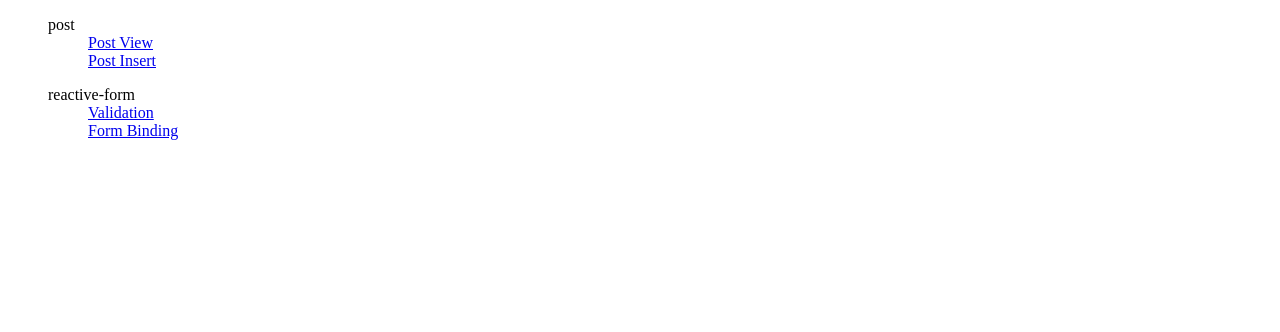
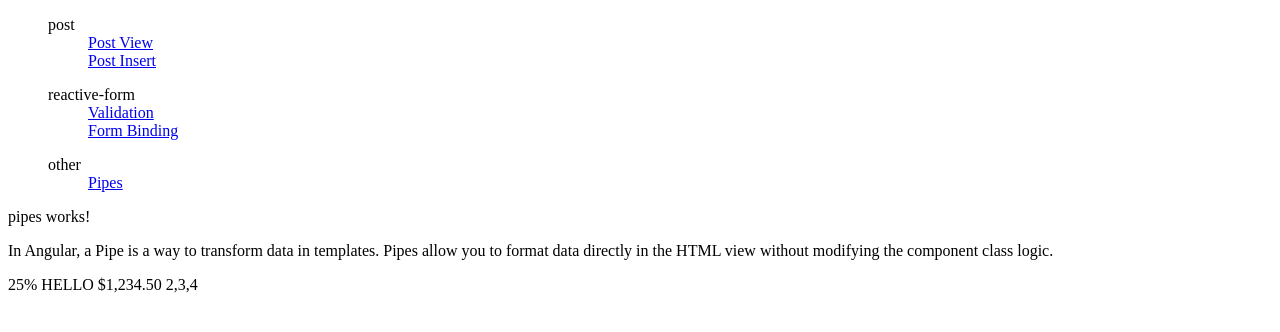
Before and after one commit to SaiWannaAung1/angular-lab, an Angular app: page /pipes in a window 1280 px wide. Before the commit this address led to /. Shown: the top 332 px of the page. Built offline with nearby package versions, Linux system fonts and the light colour scheme.

Commit message:
pipes imp

```diff
--- a/src/app/app.routes.ts
+++ b/src/app/app.routes.ts
@@ -4,6 +4,7 @@ import {PostComponent} from './components/post/post.component';
 import {ViewPostComponent} from './components/post/view-post/view-post.component';
 import {InsertPostComponent} from './components/post/insert-post/insert-post.component';
 import {ReactiveFormComponent} from './components/reactive-form/reactive-form.component';
+import {PipesComponent} from './pipes/pipes.component';
 
 
 
@@ -19,4 +20,5 @@ export const routes: Routes = [
   },
   {path: 'reactiveForm-vald', component: ReactiveFormComponent},
   {path: 'post', component: AppComponent},
+  {path: 'pipes', component: PipesComponent},
 ];
--- a/src/app/menu/menu.component.html
+++ b/src/app/menu/menu.component.html
@@ -9,3 +9,7 @@
   <ol><a routerLink ="/reactiveForm-vald">Validation</a></ol>
   <ol><a routerLink ="/form-binding">Form Binding</a></ol>
 </ul>
+<ul>
+  other
+  <ol><a routerLink ="/pipes">Pipes</a></ol>
+</ul>
--- a/src/app/pipes/pipes.component.html
+++ b/src/app/pipes/pipes.component.html
@@ -1 +1,6 @@
 <p>pipes works!</p>
+<p>In Angular, a Pipe is a way to transform data in templates. Pipes allow you to format data directly in the HTML view without modifying the component class logic. </p>
+{{ 0.25 | percent }}
+{{ 'hello' | uppercase }}
+{{ 1234.5 | currency:'USD' }}
+{{ [1,2,3,4,5] | slice:1:4 }}
```
Also changed, not shown: src/app/pipes/pipes.component.ts (+7 -1 lines).
